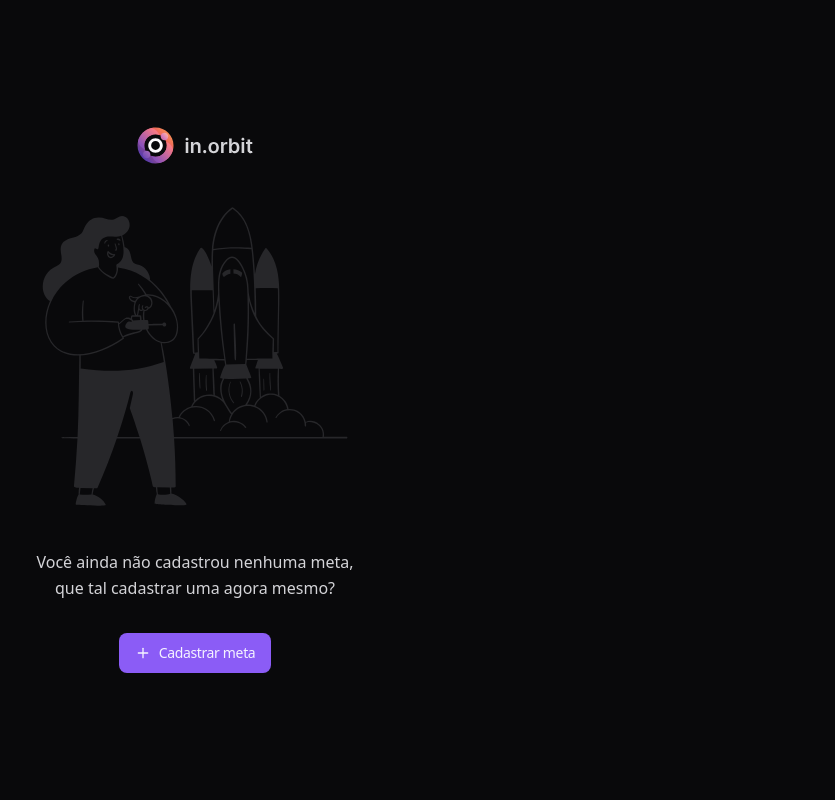
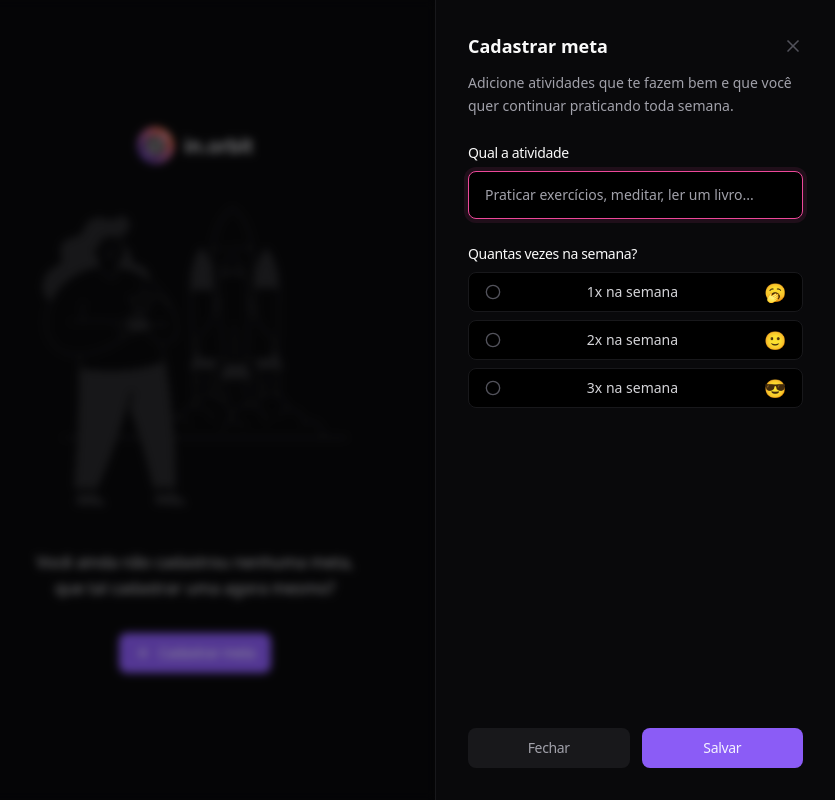
Before and after one commit to enrico-secco/inhorbit-frontend, a React (Vite) app: page / in a window 1280 px wide. Both pictures are taken after a click on the button "Cadastrar meta". Shown: the whole page, without its empty margins (445-1280 px from the left). Built offline with nearby package versions, Linux system fonts and the light colour scheme.

Commit message:
feat: create components for creating goals

```diff
--- a/src/app.tsx
+++ b/src/app.tsx
@@ -1,22 +1,13 @@
-import logo from './assets/logo-in-orbit.svg'
-import letsStart from './assets/lets-start-illustration.svg'
-import { Plus } from 'lucide-react'
-import { Button } from './components/ui/button'
+import { CreateGoal } from './components/create-goal'
+import { EmptyGoals } from './components/empty-goals'
+import { Dialog } from './components/ui/dialog'
 
 export function App() {
   return (
-    <div className="h-screen flex flex-col items-center justify-center gap-8">
-      <img src={logo} alt="in.orbit" />
-      <img src={letsStart} alt="in.orbit" />
-      <p className="text-zinc-300 leading-relaxed max-w-80 text-center">
-        Você ainda não cadastrou nenhuma meta, que tal cadastrar uma agora
-        mesmo?
-      </p>
+    <Dialog>
+      <EmptyGoals />
 
-      <Button>
-        <Plus className="size-4" />
-        Cadastrar meta
-      </Button>
-    </div>
+      <CreateGoal />
+    </Dialog>
   )
 }
--- /dev/null
+++ b/src/components/create-goal.tsx
@@ -0,0 +1,85 @@
+import { X } from 'lucide-react'
+import { Button } from './ui/button'
+import {
+  DialogClose,
+  DialogContent,
+  DialogDescription,
+  DialogTitle,
+} from './ui/dialog'
+import { Input } from './ui/input'
+import { Label } from './ui/label'
+import {
+  RadioGroup,
+  RadioGroupIndicator,
+  RadioGroupItem,
+} from './ui/radio-group'
+
+export function CreateGoal() {
+  return (
+    <DialogContent>
+      <div className="flex flex-col gap-6 h-full">
+        <div className="flex flex-col gap-3">
+          <div className="flex items-center justify-between">
+            <DialogTitle>Cadastrar meta</DialogTitle>
+            <DialogClose>
+              <X className="size-5 text-zinc-600" />
+            </DialogClose>
+          </div>
+
+          <DialogDescription>
+            Adicione atividades que te fazem bem e que você quer continuar
+            praticando toda semana.
+          </DialogDescription>
+        </div>
+
+        <form action="" className="flex-1 flex flex-col justify-between">
+          <div className="flex flex-col gap-6">
+            <div className="flex flex-col gap-2">
+              <Label htmlFor="title">Qual a atividade</Label>
+              <Input
+                id="title"
+                autoFocus
+                placeholder="Praticar exercícios, meditar, ler um livro..."
+              />
+            </div>
+            <div className="flex flex-col gap-2">
+              <Label htmlFor="title">Quantas vezes na semana?</Label>
+              <RadioGroup>
+                <RadioGroupItem value="1">
+                  <RadioGroupIndicator />
+                  <span className="text-zinc-300 text-sm font-medium leading-none">
+                    1x na semana
+                  </span>
+                  <span className="text-lg leading-none">🥱</span>
+                </RadioGroupItem>
+                <RadioGroupItem value="2">
+                  <RadioGroupIndicator />
+                  <span className="text-zinc-300 text-sm font-medium leading-none">
+                    2x na semana
+                  </span>
+                  <span className="text-lg leading-none">🙂</span>
+                </RadioGroupItem>
+                <RadioGroupItem value="3">
+                  <RadioGroupIndicator />
+                  <span className="text-zinc-300 text-sm font-medium leading-none">
+                    3x na semana
+                  </span>
+                  <span className="text-lg leading-none">😎</span>
+                </RadioGroupItem>
+              </RadioGroup>
+            </div>
+          </div>
+
+          <div className="flex items-center gap-3">
+            <DialogClose asChild>
+              <Button type="button" className="flex-1" variant="secondary">
+                Fechar
+              </Button>
+            </DialogClose>
+            <Button className="flex-1">Salvar</Button>
+          </div>
+        </form>
+      </div>
+    </DialogContent>
+  )
+}
--- /dev/null
+++ b/src/components/empty-goals.tsx
@@ -0,0 +1,25 @@
+import { Plus } from 'lucide-react'
+import { Button } from './ui/button'
+import { DialogTrigger } from './ui/dialog'
+import logo from '../assets/logo-in-orbit.svg'
+import letsStart from '../assets/lets-start-illustration.svg'
+
+export function EmptyGoals() {
+  return (
+    <div className="h-screen flex flex-col items-center justify-center gap-8">
+      <img src={logo} alt="in.orbit" />
+      <img src={letsStart} alt="in.orbit" />
+      <p className="text-zinc-300 leading-relaxed max-w-80 text-center">
+        Você ainda não cadastrou nenhuma meta, que tal cadastrar uma agora
+        mesmo?
+      </p>
+
+      <DialogTrigger asChild>
+        <Button>
+          <Plus className="size-4" />
+          Cadastrar meta
+        </Button>
+      </DialogTrigger>
+    </div>
+  )
+}
```
